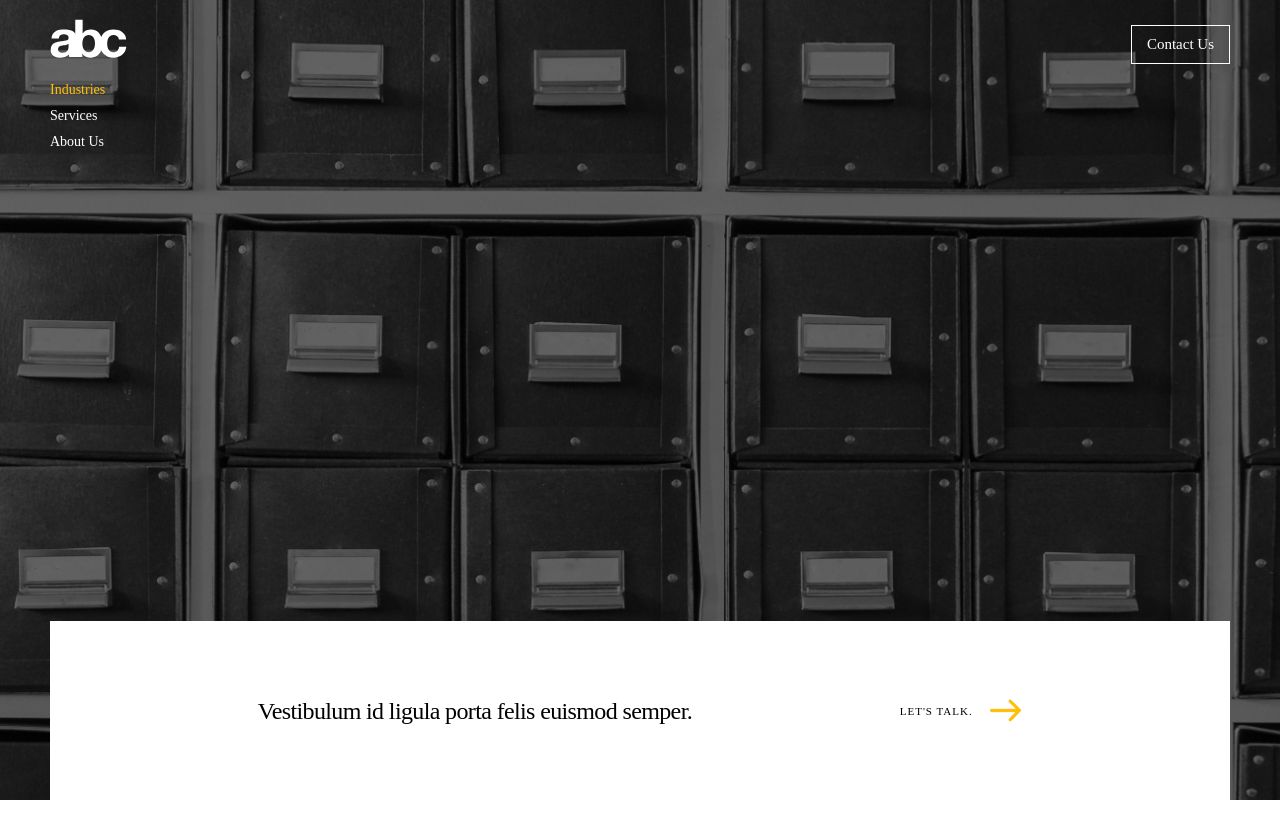
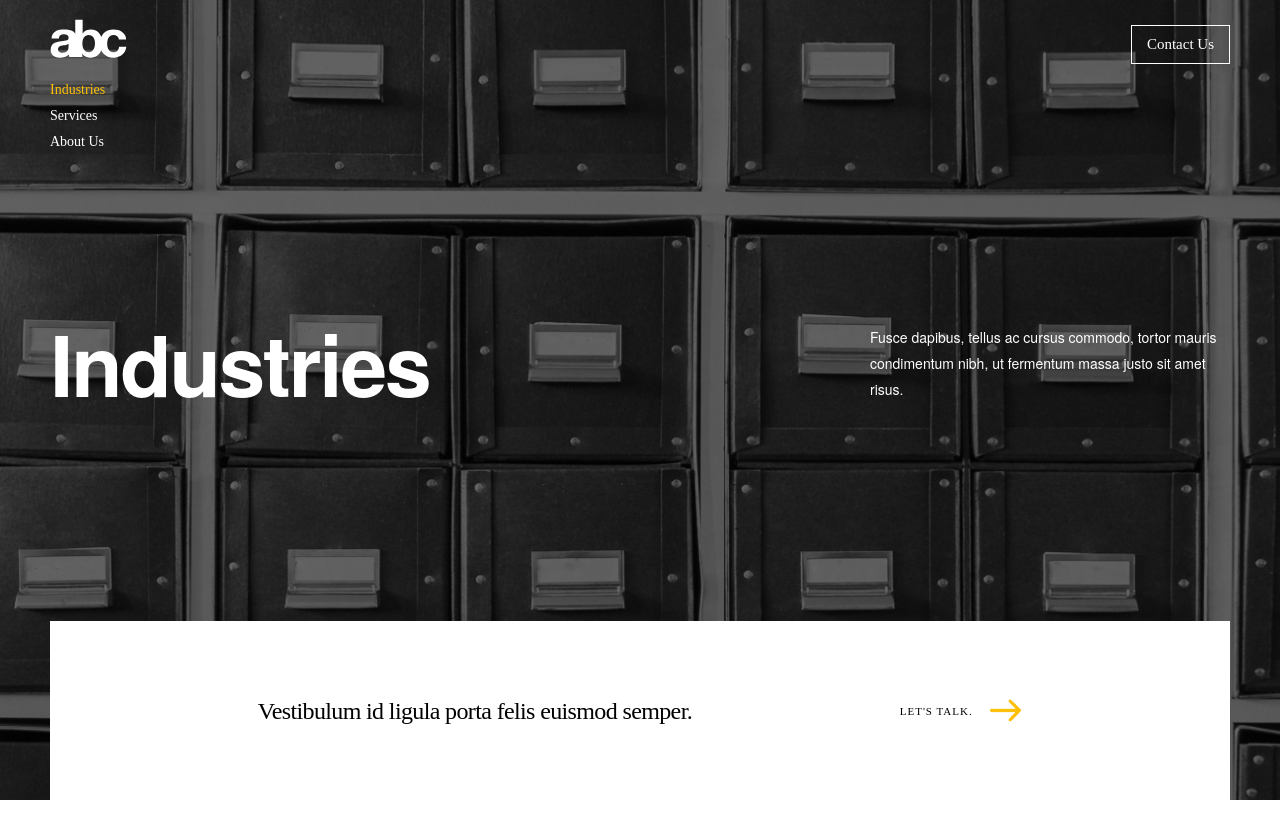
Before and after one commit to mmarsden89/component-dev-test, a React (Create React App) app: page / in a window 1280 px wide. Built offline with nearby package versions, Linux system fonts and the light colour scheme.

Commit message:
general styling

```diff
--- a/src/App.css
+++ b/src/App.css
@@ -1,6 +1,7 @@
 .App {
   text-align: center;
-  height: 100vh;
+  min-height: 100vh;
+  max-width: 1440px;
 }
 
 p,
--- a/src/components/marquee/Marquee.css
+++ b/src/components/marquee/Marquee.css
@@ -5,27 +5,26 @@
   display: flex;
   flex-direction: column;
   align-items: center;
-  justify-content: flex-end;
+  justify-content: space-between;
   transition: 0.5s;
 }
 
 .marquee-content {
-  /* height: 17rem; */
+  /* height: 10rem; */
   font-family: HelveticaNeue;
   color: white;
   display: flex;
   flex-direction: row;
-  justify-content: space-around;
+  justify-content: space-between;
   align-items: center;
-  /* height: 100%; */
   width: 73.75rem;
   text-align: left;
   align-items: center;
-  margin-top: 12.5rem;
+  /* margin-top: 12.5rem; */
 }
 
 .marquee-headline {
-  width: 38.25rem;
+  width: 40.25rem;
   letter-spacing: -2.2px;
   /* line-height: 5.25rem; */
   font-family: HelveticaNeue;
@@ -44,3 +43,7 @@
   line-height: 1.625rem;
   letter-spacing: 0;
 }
+
+.empty-container {
+  height: 25vh;
+}
--- a/src/components/marquee/Marquee.js
+++ b/src/components/marquee/Marquee.js
@@ -27,6 +27,7 @@ const Marquet = (props) => {
         backgroundImage: `url(${checkBackground(currentPage.title)})`,
       }}
     >
+      <div className="empty-container"></div>
       <div className="marquee-content">
         <h1 className="marquee-headline">
           {props.currentPage.blocks[0].headline}
--- a/src/components/marquee/calltoaction/CallToAction.css
+++ b/src/components/marquee/calltoaction/CallToAction.css
@@ -6,10 +6,8 @@
   flex-direction: row;
   justify-content: space-evenly;
   align-items: center;
-  margin-top: 2.938rem;
-  animation: 0.5s hello linear;
-  position: absolute;
-  bottom: 0;
+  margin-top: 5.938rem;
+  /* animation: 0.5s hello linear; */
 }
 
 @keyframes hello {
@@ -18,8 +16,8 @@
     margin-top: 8rem;
   }
   50% {
-    opacity: 0;
-    /* margin-top: 8rem; */
+    opacity: 0.4;
+    margin-top: 8rem;
   }
   100% {
     opacity: 1;
--- a/src/components/marquee/calltoaction/CallToAction.js
+++ b/src/components/marquee/calltoaction/CallToAction.js
@@ -2,6 +2,7 @@ import "./CallToAction.css";
 import { arrow } from "../../../assets/index.js";
 
 const CallToAction = (props) => {
+  console.log(props);
   const { ctaText } = props;
   return (
     <div className="call-to-action-container">
```
